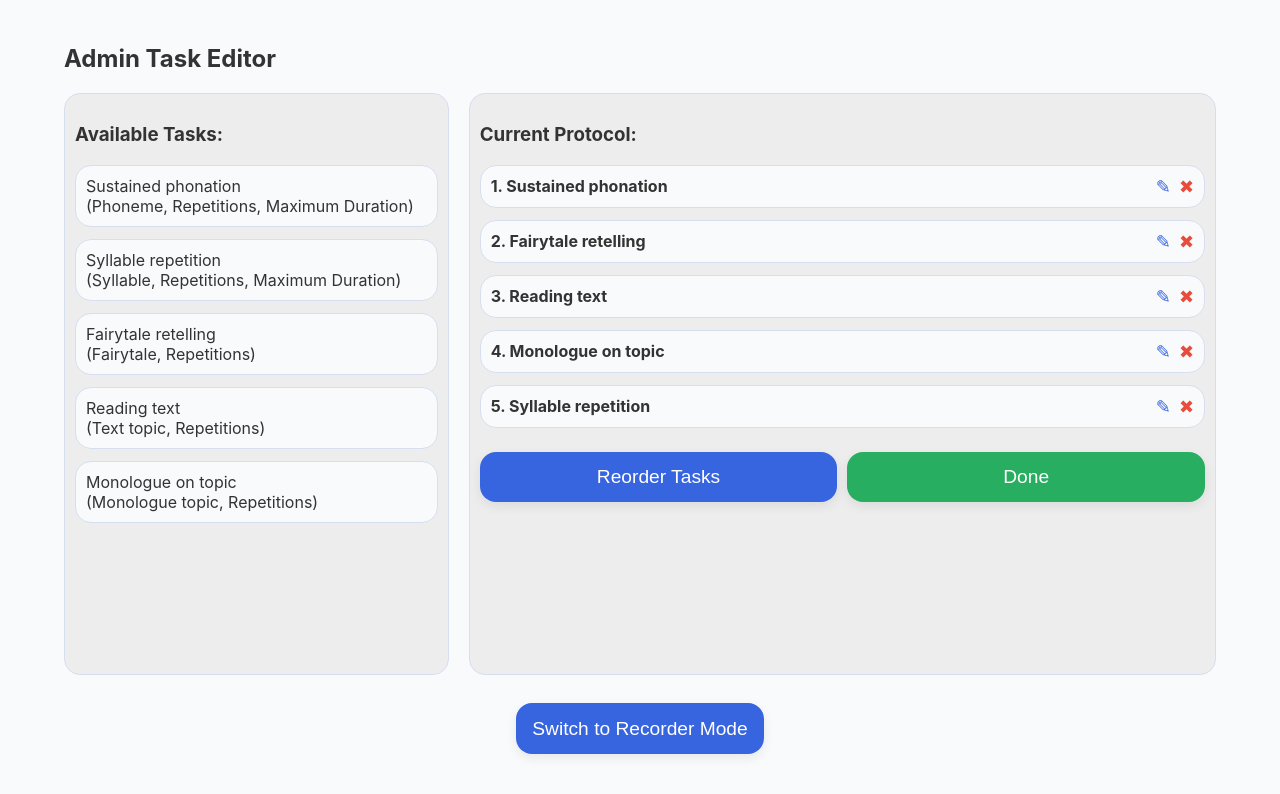
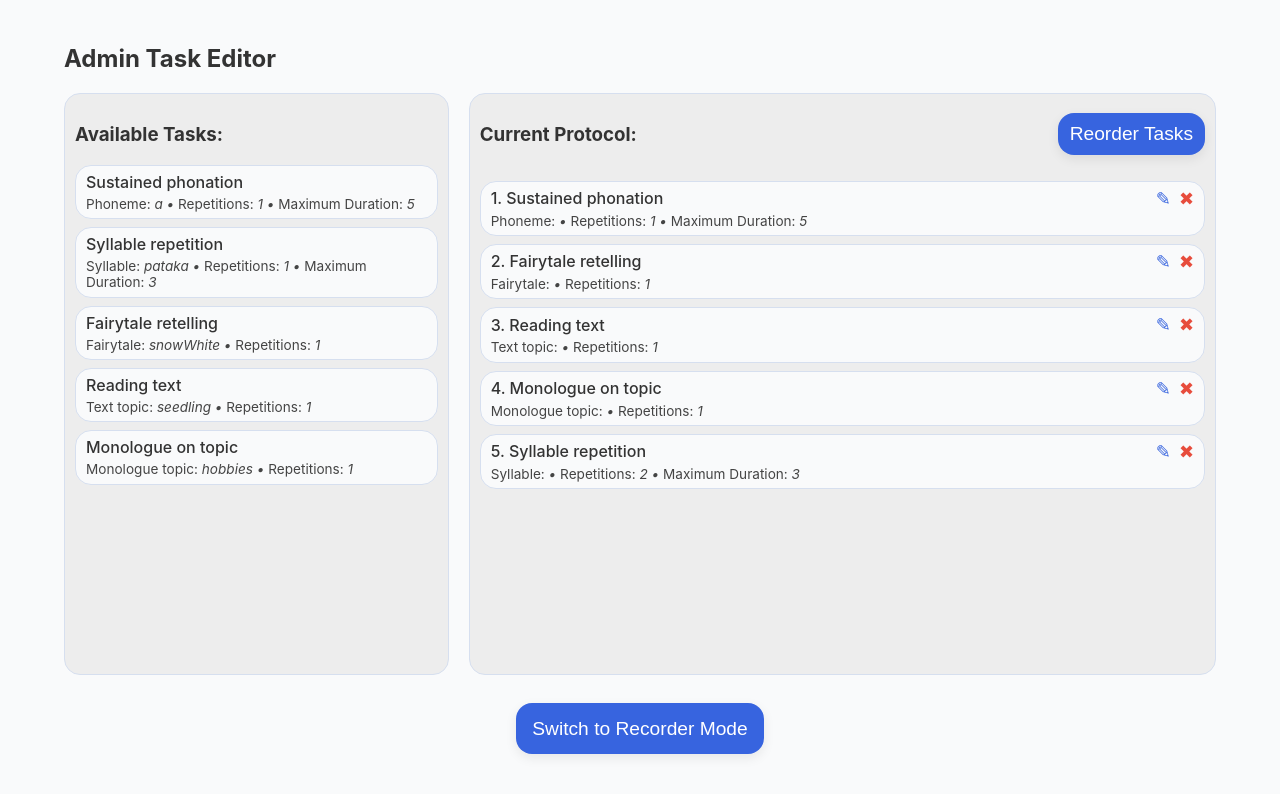
Before and after one commit to maskopav/web_app_test_react, a React (Vite) app: page / in a window 1280 px wide. Shown: the top 794 px of the page. Built offline with nearby package versions, Linux system fonts and the light colour scheme.

Commit message:
Selected and default values added as preview of params for each task in AdminTaskEditor

```diff
--- a/src/components/AdminTaskEditor/AdminTaskEditor.css
+++ b/src/components/AdminTaskEditor/AdminTaskEditor.css
@@ -26,7 +26,7 @@
     align-items: flex-start;
   }
 
-  .task-list, .protocol-section {
+  .task-section, .protocol-section {
     border: 1px solid var(--border);
     border-radius: var(--radius);
     padding: 10px;
@@ -34,19 +34,33 @@
     height: 70vh;
   }
 
-  .task-list { flex: 1; }
+  .task-section { flex: 1; }
   .protocol-section { flex: 2; }
-  .protocol-list { list-style: none; padding: 0; }
+
+  .protocol-header {
+    display: flex;
+    justify-content: space-between;
+    align-items: center;
+    margin-bottom: 10px;
+  }
+
+  .protocol-list, .task-list {
+    list-style: none;
+    padding: 0;
+    height: 60vh;
+    overflow-y: auto;      /* <— Enables scrolling */
+    overflow-x: hidden;
+  }
 
   .protocol-item, .task-option {
     border: 1px solid var(--border);
     border-radius: var(--radius);
     background: var(--bg);
-    padding: 10px;
-    margin-bottom: 12px;
+    padding: 6px 10px;
+    margin-bottom: 8px;
   }
   .task-option { cursor: pointer; }
-
+  .task-title { font-weight: 500; }
 
   .protocol-item.dragging { background: #e0f7ff; opacity: 0.6; }
 
@@ -59,8 +73,28 @@
   .button-row { margin-top: 15px; display: flex; gap: 10px; }
   .button-done { background: var(--success);}
 
+/* Parameter preview styling */
+  .param-inline {
+    font-size: 0.85rem;
+    color: #444;
+    margin-top: 4px;
+    font-style: italic;
+    line-height: 1.2;
+    white-space: normal;
+  }
 
-/* ===== MODAL STYLING ===== */
+  .param-inline strong {
+    font-weight: 400;
+    font-style: normal;
+  }
+
+  .param-default {
+    color: #555;
+    font-style: italic;
+  }
+
+
+/* Modal styling */
   .modal-backdrop {
     position: fixed;
     inset: 0;
@@ -157,6 +191,17 @@
     margin-top: 0.6rem;
   }
 
+  /* Buttons*/
+  .reorder-btn {
+    padding: 10px 12px;
+    cursor: pointer;
+    max-height: min-content;
+    max-width: fit-content;
+  }
+
+  .reorder-btn.active {
+    background: var(--success);
+  }
 
   .btn-cancel {
     background: #ccc;
@@ -172,6 +217,8 @@
     background: #0069d9;
   }
 
+/* Compact inline parameters */
+
   /* Narrow screens */
   @media (max-width: 600px) {
     .form-group {
--- a/src/components/AdminTaskEditor/AdminTaskEditor.jsx
+++ b/src/components/AdminTaskEditor/AdminTaskEditor.jsx
@@ -64,31 +64,58 @@ export function AdminTaskEditor({ i18nJson = {}, initialTasks = [], onSave = ()
 
       <div className="admin-grid">
         {/* Left column */}
-        <div className="task-list">
+        <div className="task-section">
           <h3>{t("availableTasks")}</h3>
+
+          <ul className="task-list">
           {Object.keys(taskBaseConfig).map((cat) => {
             const translatedName = translateTaskName(cat);
             const params = getAllParams(cat);
             const paramLabels = Object.values(params).map((p) => p.label);
+            const defaults = getDefaultParams(cat);
 
             return (
               <div key={cat} className="task-option" onClick={() => addTask(cat)}>
-                <div className="task-title">{translatedName}</div>
+                <div className="task-title">
+                  {translatedName}</div>
                 <div className="task-params">
-                  ({paramLabels.join(", ")})
+                  {/* Inline parameter summary (compact like in Current Protocol) */}
+                  <div className="param-inline">
+                    {Object.entries(params).map(([pKey, pInfo], i) => {
+                      const defaultVal = defaults?.[pKey] ?? pInfo.default ?? "";
+                      return (
+                        <span key={pKey}>
+                          {i > 0 && " • "}
+                          <strong>{pInfo.label}:</strong>{" "}
+                          <em>{String(defaultVal)}</em>
+                        </span>
+                      );
+                    })}
+                  </div>
+
                 </div>
               </div>
             );
           })}
+          </ul>
         </div>
 
         {/* Right column */}
         <div className="protocol-section">
+          <div className="protocol-header">
             <h3>{t("currentProtocol")}</h3>
-          {tasks.length === 0 && <p className="empty-text">{t("noTasks")}</p>}
+            <button
+              className={`reorder-btn ${reorderMode ? "active" : ""}`}
+              onClick={() => setReorderMode(!reorderMode)}
+            >
+              {reorderMode ? t("finishReordering") : t("reorderTasks")}
+            </button>
+          </div>
 
           <ul className="protocol-list">
-            {tasks.map((task, idx) => (
+            {tasks.map((task, idx) => {
+              const params = getAllParams(task.category);
+              return (
                 <li
                   key={idx}
                   draggable={reorderMode}
@@ -98,34 +125,56 @@ export function AdminTaskEditor({ i18nJson = {}, initialTasks = [], onSave = ()
                   className={`protocol-item ${dragIndex === idx ? "dragging" : ""}`}
                 >
                   <div className="protocol-row">
-                  <strong>{idx + 1}. {translateTaskName(task.category)}</strong>
+                    <div className="task-title">
+                      {idx + 1}. {translateTaskName(task.category)}
+                    </div>
                     {!reorderMode && (
                       <div className="action-buttons">
                         <span
                           className="edit-icon"
                           title={t("tooltips.edit")}
                           onClick={() => setEditingTask(idx)}
-                      >✎</span>
+                        >
+                          ✎
+                        </span>
                         <span
                           className="delete-icon"
                           title={t("tooltips.delete")}
                           onClick={() =>
                             setTasks((prev) => prev.filter((_, i) => i !== idx))
                           }
-                      >✖</span>
+                        >
+                          ✖
+                        </span>
                       </div>
                     )}
                   </div>
+
+                  {/* Inline parameter summary */}
+                  <div className="param-inline">
+                    {Object.entries(params).map(([pKey, pInfo], i) => {
+                      const val =
+                        task[pKey] !== undefined && task[pKey] !== null
+                          ? task[pKey]
+                          : pInfo.default ?? "";
+
+                      return (
+                        <span key={pKey}>
+                          {i > 0 && " • "}
+                          <strong>{pInfo.label}:</strong>{" "}
+                          <em>{String(val)}</em>
+                        </span>
+                      );
+                    })}
+                  </div>
                 </li>
-            ))}
+              );
+            })}
           </ul>
 
-          <div className="button-row">
-            <button onClick={() => setReorderMode(!reorderMode)}>
-              {reorderMode ? t("finishReordering") : t("reorderTasks")}
-            </button>
+          { /* <div className="button-row">
             <button className="button-done" onClick={() => onSave(tasks)}>{t("done")}</button>
-          </div>
+          </div> */}
         </div>
       </div>
 
```
Lines whose indentation alone changed are shown as unchanged.
